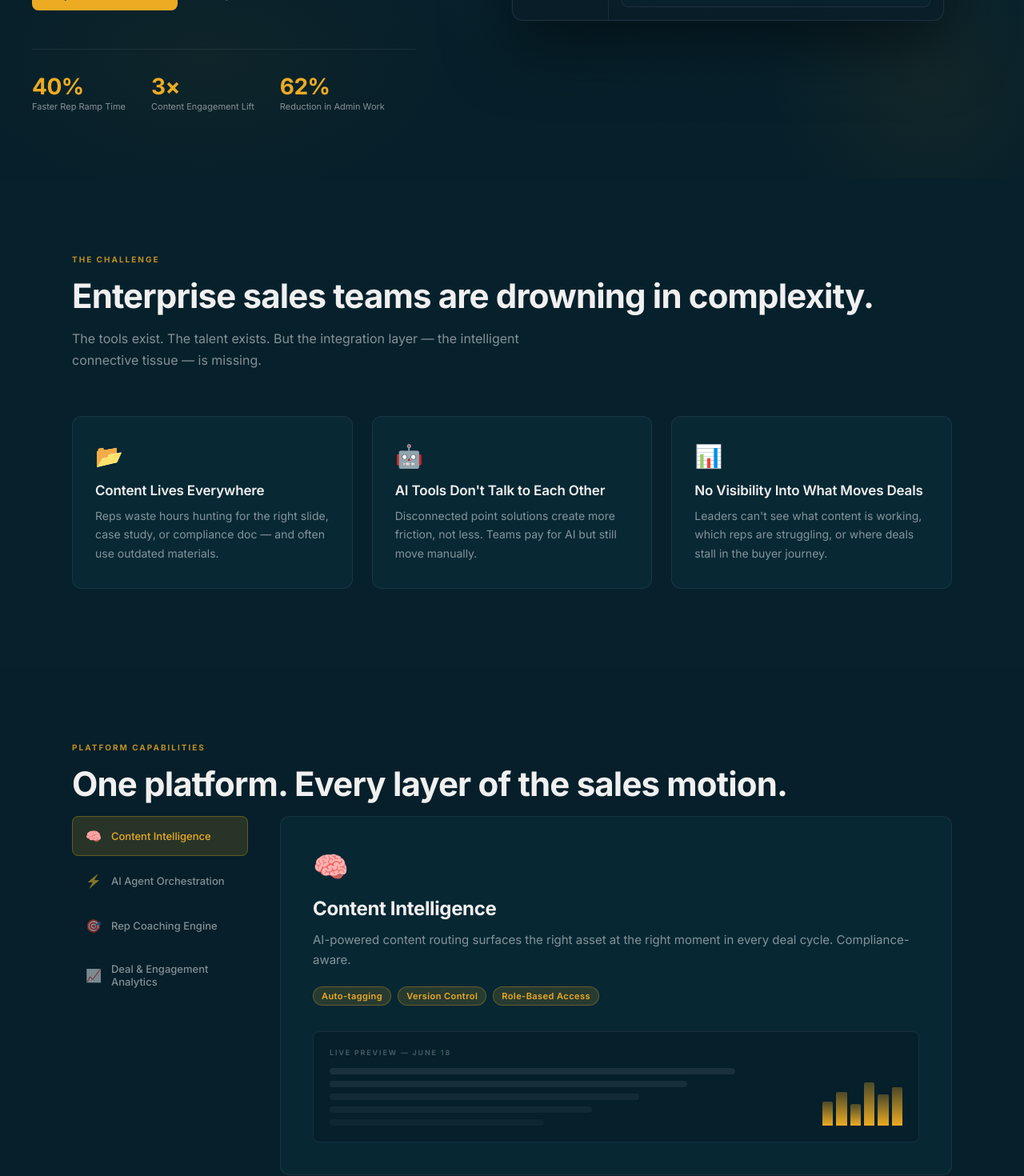
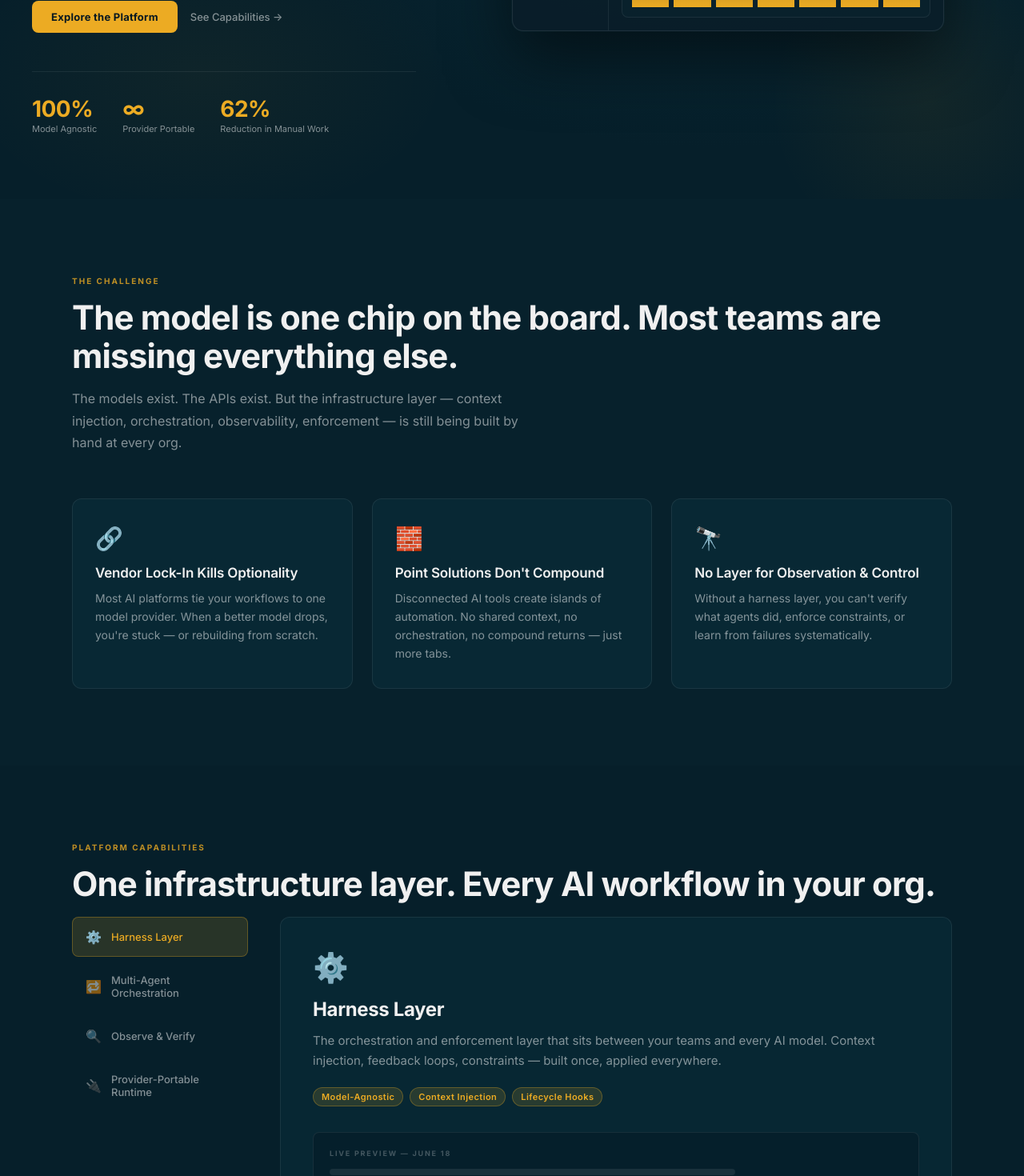
Before and after one commit to SneakyJuice/operator-ui, a React (Vite) app: page / in a window 1280 px wide. Shown: the part 580-2050 px from the top of the page at 80% size. Built offline with nearby package versions, Linux system fonts and the light colour scheme.

Commit message:
rebrand: model-agnostic independent AI infrastructure positioning

```diff
--- a/src/SalesRoom.tsx
+++ b/src/SalesRoom.tsx
@@ -13,12 +13,12 @@ function Hero() {
           EXCLUSIVE PREVIEW · JUNE 18, 2026
         </div>
         <h1 className="dsr-hero-headline">
-          Enterprise AI That Works<br />
-          <span className="dsr-accent">While Your Team Sells.</span>
+          AI Infrastructure Built<br />
+          <span className="dsr-accent">Independent of the Model.</span>
         </h1>
         <p className="dsr-hero-sub">
-          Operator is an intelligent content and AI orchestration platform built for large sales organizations.
-          Less tool-switching. More closed deals.
+          Operator is a model-agnostic agentic infrastructure platform. It works across every major AI provider,
+          every workflow, and every enterprise stack — without locking you into a single vendor's roadmap.
         </p>
         <div className="dsr-hero-actions">
           <a href="#overview" className="dsr-btn-primary">Explore the Platform</a>
@@ -26,9 +26,9 @@ function Hero() {
         </div>
         <div className="dsr-hero-stats">
           {[
-            { val: '40%', label: 'Faster Rep Ramp Time' },
-            { val: '3×', label: 'Content Engagement Lift' },
-            { val: '62%', label: 'Reduction in Admin Work' },
+            { val: '100%', label: 'Model Agnostic' },
+            { val: '∞', label: 'Provider Portable' },
+            { val: '62%', label: 'Reduction in Manual Work' },
           ].map(s => (
             <div key={s.label} className="dsr-stat">
               <div className="dsr-stat-val">{s.val}</div>
@@ -89,19 +89,19 @@ function Hero() {
 // ── Section: Problem ───────────────────────────────────────────────────────
 const PROBLEMS = [
   {
-    icon: '📂',
-    title: 'Content Lives Everywhere',
-    desc: 'Reps waste hours hunting for the right slide, case study, or compliance doc — and often use outdated materials.',
+    icon: '🔗',
+    title: 'Vendor Lock-In Kills Optionality',
+    desc: 'Most AI platforms tie your workflows to one model provider. When a better model drops, you\'re stuck — or rebuilding from scratch.',
   },
   {
-    icon: '🤖',
-    title: 'AI Tools Don\'t Talk to Each Other',
-    desc: 'Disconnected point solutions create more friction, not less. Teams pay for AI but still move manually.',
+    icon: '🧱',
+    title: 'Point Solutions Don\'t Compound',
+    desc: 'Disconnected AI tools create islands of automation. No shared context, no orchestration, no compound returns — just more tabs.',
   },
   {
-    icon: '📊',
-    title: 'No Visibility Into What Moves Deals',
-    desc: 'Leaders can\'t see what content is working, which reps are struggling, or where deals stall in the buyer journey.',
+    icon: '🔭',
+    title: 'No Layer for Observation & Control',
+    desc: 'Without a harness layer, you can\'t verify what agents did, enforce constraints, or learn from failures systematically.',
   },
 ]
 
@@ -110,9 +110,9 @@ function Problems() {
     <section className="dsr-section dsr-problems" id="overview">
       <div className="dsr-section-inner">
         <div className="dsr-section-label">THE CHALLENGE</div>
-        <h2 className="dsr-section-title">Enterprise sales teams are drowning in complexity.</h2>
+        <h2 className="dsr-section-title">The model is one chip on the board. Most teams are missing everything else.</h2>
         <p className="dsr-section-sub">
-          The tools exist. The talent exists. But the integration layer — the intelligent connective tissue — is missing.
+          The models exist. The APIs exist. But the infrastructure layer — context injection, orchestration, observability, enforcement — is still being built by hand at every org.
         </p>
         <div className="dsr-problem-grid">
           {PROBLEMS.map(p => (
@@ -131,28 +131,28 @@ function Problems() {
 // ── Section: Capabilities ──────────────────────────────────────────────────
 const CAPS = [
   {
-    icon: '🧠',
-    title: 'Content Intelligence',
-    desc: 'AI-powered content routing surfaces the right asset at the right moment in every deal cycle. Compliance-aware.',
-    tags: ['Auto-tagging', 'Version Control', 'Role-Based Access'],
+    icon: '⚙️',
+    title: 'Harness Layer',
+    desc: 'The orchestration and enforcement layer that sits between your teams and every AI model. Context injection, feedback loops, constraints — built once, applied everywhere.',
+    tags: ['Model-Agnostic', 'Context Injection', 'Lifecycle Hooks'],
   },
   {
-    icon: '⚡',
-    title: 'AI Agent Orchestration',
-    desc: 'Deploy specialized agents that handle research, outreach drafts, follow-ups, and data entry — autonomously.',
-    tags: ['Multi-Agent', 'No-Code Triggers', 'Audit Trail'],
+    icon: '🔁',
+    title: 'Multi-Agent Orchestration',
+    desc: 'Spawn, route, and coordinate specialized agents across tasks — with parallel execution, handoffs, and full audit trails. No manual stitching.',
+    tags: ['Parallel Execution', 'Task Decomposition', 'Audit Trail'],
   },
   {
-    icon: '🎯',
-    title: 'Rep Coaching Engine',
-    desc: 'Real-time coaching prompts during calls and async feedback loops that accelerate rep ramp by 40%.',
-    tags: ['Call Analysis', 'Skills Gaps', 'Manager Dashboards'],
+    icon: '🔍',
+    title: 'Observe & Verify',
+    desc: 'Close the self-verification loop. Agents check their own output against defined criteria before surfacing results. Errors become engineering inputs, not stories.',
+    tags: ['Output Verification', 'Failure Signals', 'Ratchet Rules'],
   },
   {
-    icon: '📈',
-    title: 'Deal & Engagement Analytics',
-    desc: 'Track exactly what buyers engage with, when, and for how long — so you know what\'s working before the call.',
-    tags: ['Buyer Intent', 'Content Scoring', 'Pipeline Signals'],
+    icon: '🔌',
+    title: 'Provider-Portable Runtime',
+    desc: 'Run on Claude, GPT, Gemini, or any open model — switch without rebuilding. The harness is yours. The model is a parameter.',
+    tags: ['OpenAI', 'Anthropic', 'Gemini', 'Open Models'],
   },
 ]
 
@@ -164,7 +164,7 @@ function Capabilities() {
     <section className="dsr-section dsr-caps" id="capabilities">
       <div className="dsr-section-inner">
         <div className="dsr-section-label">PLATFORM CAPABILITIES</div>
-        <h2 className="dsr-section-title">One platform. Every layer of the sales motion.</h2>
+        <h2 className="dsr-section-title">One infrastructure layer. Every AI workflow in your org.</h2>
         <div className="dsr-caps-layout">
           <div className="dsr-caps-tabs">
             {CAPS.map((c, i) => (
@@ -211,9 +211,9 @@ function Capabilities() {
 
 // ── Section: How It Works ─────────────────────────────────────────────────
 const STEPS = [
-  { num: '01', title: 'Connect Your Stack', desc: 'Operator integrates with your CRM, content library, communication tools, and HR systems in days — not months.' },
-  { num: '02', title: 'Deploy AI Agents', desc: 'Configure purpose-built agents for each workflow: content routing, rep coaching, deal tracking, and more.' },
-  { num: '03', title: 'Measure & Optimize', desc: 'Real-time dashboards surface what\'s working. AI continuously learns and improves from every interaction.' },
+  { num: '01', title: 'Map Your Workflows', desc: 'We audit your existing AI usage, identify harness gaps, and define the orchestration architecture — model-agnostic from day one.' },
+  { num: '02', title: 'Deploy the Infrastructure', desc: 'Operator ships the harness layer: context pipelines, agent runtimes, enforcement hooks, and observability — wired into your stack.' },
+  { num: '03', title: 'Iterate Without Rebuilding', desc: 'Swap models, add agents, adjust rules — without touching the underlying infrastructure. The platform compounds as you use it.' },
 ]
 
 function HowItWorks() {
@@ -245,26 +245,26 @@ function About() {
         <div className="dsr-about-text">
           <div className="dsr-section-label">ABOUT SOVEREIGN HQ</div>
           <h2 className="dsr-section-title" style={{ fontSize: 'clamp(24px, 3vw, 36px)' }}>
-            We build AI infrastructure for enterprise sales teams.
+            We build the infrastructure layer that makes AI actually work inside your organization.
           </h2>
           <p className="dsr-about-desc">
-            Sovereign HQ is an AI enablement and automation firm specializing in agentic platforms for Fortune 500 sales and operations teams. We don't sell software — we deliver outcomes.
+            Sovereign HQ is an independent AI infrastructure firm. We research, design, and deploy model-agnostic agentic systems for enterprise organizations — not tied to any vendor, not dependent on any single model. The harness is the product.
           </p>
           <div className="dsr-about-person">
             <img src="https://media.licdn.com/dms/image/v2/D4E03AQGnLAP0T_pxvQ/profile-displayphoto-shrink_800_800/profile-displayphoto-shrink_800_800/0/1712775549079?e=1753315200&v=beta&t=wL1I8pPNxLkaDgELAQA5k3HNQVFbkzq1EsA5bJz5jyM" alt="Anthony Sealey" className="dsr-headshot" />
             <div>
               <div className="dsr-person-name">Anthony Sealey</div>
               <div className="dsr-person-title">Founder & CEO, Sovereign HQ</div>
-              <div className="dsr-person-sub">19+ years enterprise sales & AI enablement</div>
+              <div className="dsr-person-sub">19+ years enterprise operations & AI infrastructure</div>
             </div>
           </div>
         </div>
         <div className="dsr-about-pillars">
           {[
             { icon: '🔒', label: 'Enterprise-Grade Security' },
-            { icon: '🔗', label: 'Native Integrations' },
-            { icon: '📋', label: 'Compliance-Ready' },
-            { icon: '🚀', label: 'Fast Deployment' },
+            { icon: '🔌', label: 'Model-Agnostic Runtime' },
+            { icon: '🔭', label: 'Research-Grounded' },
+            { icon: '⚡', label: 'Independent Infrastructure' },
           ].map(p => (
             <div key={p.label} className="dsr-pillar">
               <span className="dsr-pillar-icon">{p.icon}</span>
@@ -285,10 +285,10 @@ function DemoTeaser() {
         <div className="dsr-teaser-glow" />
         <div className="dsr-section-label" style={{ color: 'rgba(236,171,35,0.7)', marginBottom: 16 }}>LIVE DEMO</div>
         <h2 className="dsr-section-title" style={{ color: '#fff', marginBottom: 12 }}>
-          See Operator in action — June 18, 2026.
+          See the infrastructure in action — June 18, 2026.
         </h2>
         <p style={{ color: 'rgba(255,255,255,0.55)', fontSize: 15, maxWidth: 480, margin: '0 auto 32px' }}>
-          A full walkthrough of the platform, live with your data and your workflows. Spots are limited.
+          A live walkthrough of the harness layer — model-agnostic, fully observable, running real workflows. Spots are limited.
         </p>
         <div className="dsr-teaser-date">
           <span className="dsr-teaser-cal-icon">📅</span>
```
